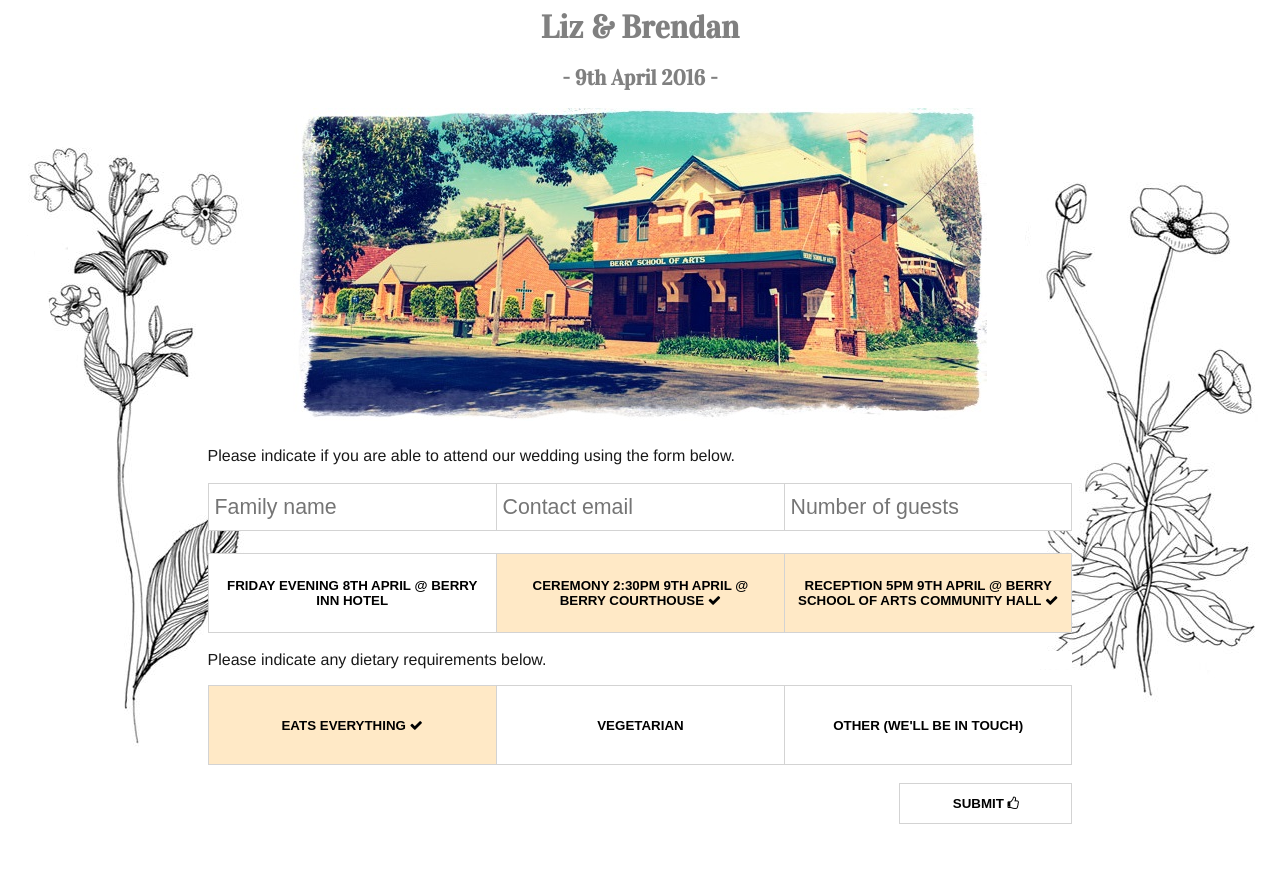
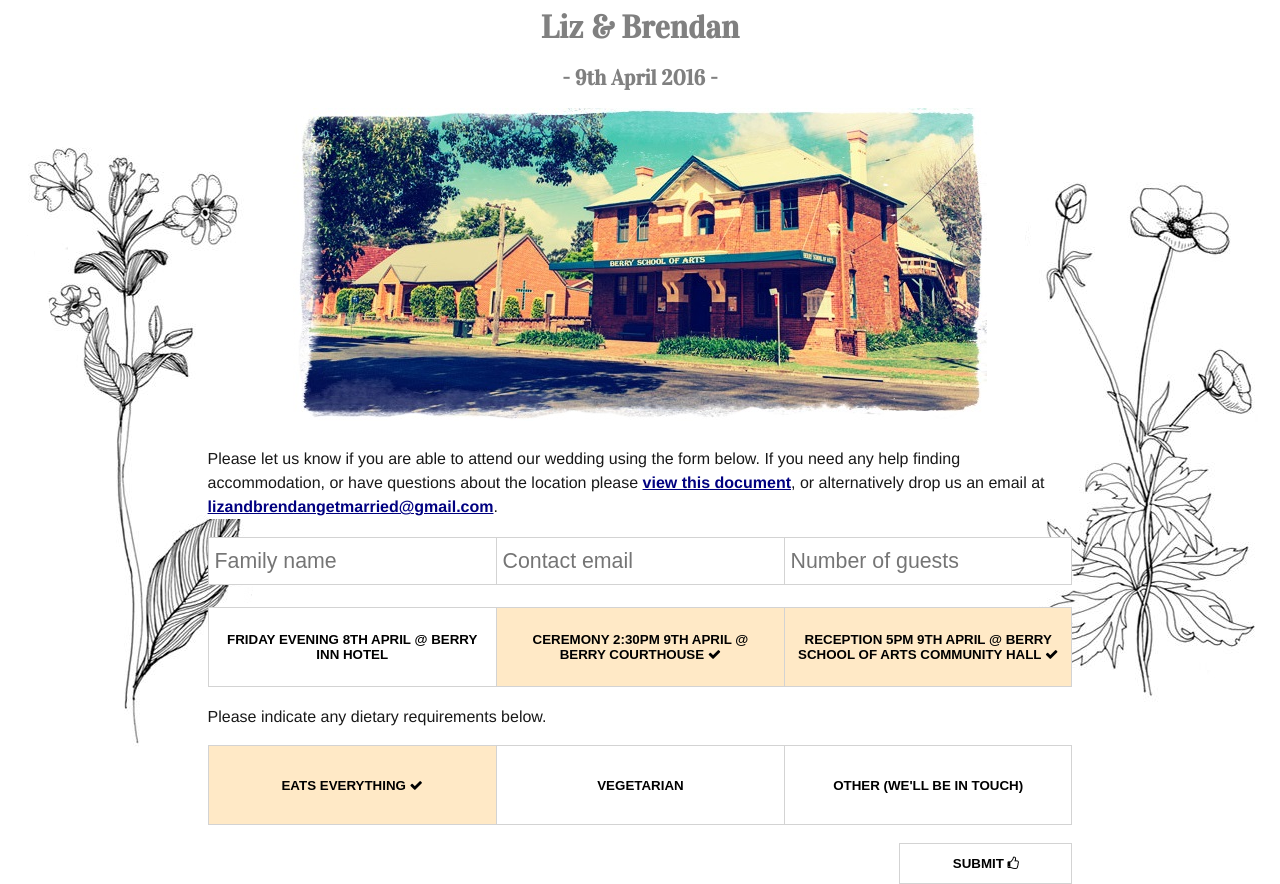
Before and after one commit to lizandbrendangetmarried/lizandbrendangetmarried.github.com, a React app: page / in a window 1280 px wide. Before the commit the page ends 824 px from the top, so only its background shows below. Built offline with nearby package versions, Linux system fonts and the light colour scheme.

Commit message:
add some text about accommodation and link to word doc

```diff
--- a/src/rsvpForm.jsx
+++ b/src/rsvpForm.jsx
@@ -83,7 +83,11 @@ export default class RsvpForm extends Component {
 
     return (
       <section className='rsvp-form'>
-        <p>Please indicate if you are able to attend our wedding using the form below.</p>
+        <p>
+          Please let us know if you are able to attend our wedding using the form below. If you need any help finding accommodation, or have questions about the location
+          please <a href='https://drive.google.com/file/d/0B8RgVdQLrvOoeFdYVHRDUHBpbXc/view?usp=sharing' target='_blank'>view this document</a>, or alternatively drop us
+          an email at <a href='mailto:lizandbrendangetmarried@gmail.com'>lizandbrendangetmarried@gmail.com</a>.
+        </p>
         <form>
           <div className='row'>
             <input type='text' required placeholder='Family name' valueLink={nameLink} />
--- a/src/styles.css
+++ b/src/styles.css
@@ -20,6 +20,12 @@ h2, h3 {
 
 p {
   background: #fff;
+  line-height: 24px;
+}
+
+p a {
+  color: navy;
+  font-weight: bold;
 }
 
 body {
```
